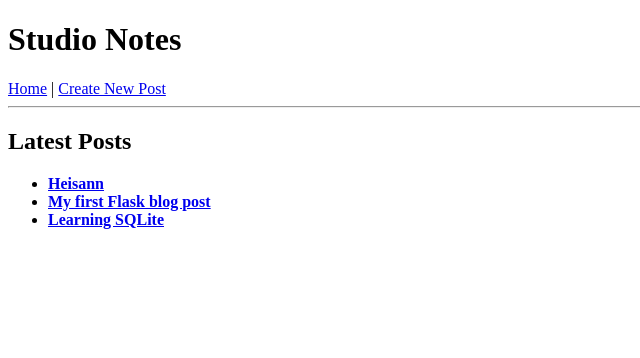
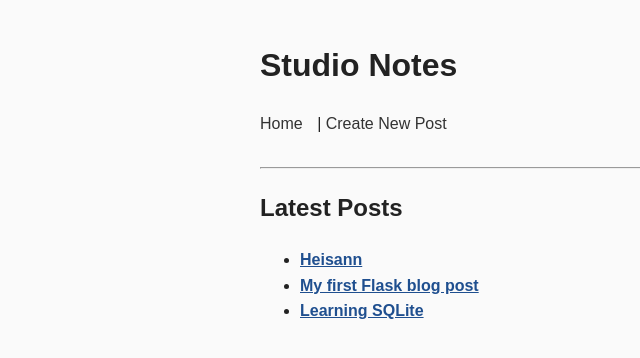
Before and after one commit to AdeleHolmes02/flask_blogg, a Flask app: page / in a window 1280 px wide. Shown: the top 358 px of the page, without its empty margins (0-640 px from the left). Run offline with Flask 3, Linux system fonts and the light colour scheme; data comes from the database, SQL or seed files in the repository.

Commit message:
Add basic blog styling

```diff
--- /dev/null
+++ b/static/style.css
@@ -0,0 +1,50 @@
+body {
+    font-family: Arial, sans-serif;
+    max-width: 760px;
+    margin: 40px auto;
+    padding: 0 20px;
+    line-height: 1.6;
+    background-color: #fafafa;
+    color: #222;
+}
+
+header {
+    margin-bottom: 20px;
+}
+
+header h1 {
+    margin-bottom: 5px;
+}
+
+nav {
+    margin-bottom: 30px;
+}
+
+nav a {
+    text-decoration: none;
+    color: #333;
+    margin-right: 10px;
+}
+
+article {
+    background: white;
+    padding: 20px;
+    margin-bottom: 20px;
+    border: 1px solid #ddd;
+}
+
+input,
+textarea {
+    width: 100%;
+    padding: 10px;
+    box-sizing: border-box;
+}
+
+button {
+    padding: 10px 16px;
+    cursor: pointer;
+}
+
+a {
+    color: #1f4f8f;
+}
--- a/templates/layout.html
+++ b/templates/layout.html
@@ -2,6 +2,7 @@
 <html>
 <head>
     <title>Studio Notes</title>
+    <link rel="stylesheet" href="{{ url_for('static', filename='style.css') }}">
 </head>
 <body>
 
```
